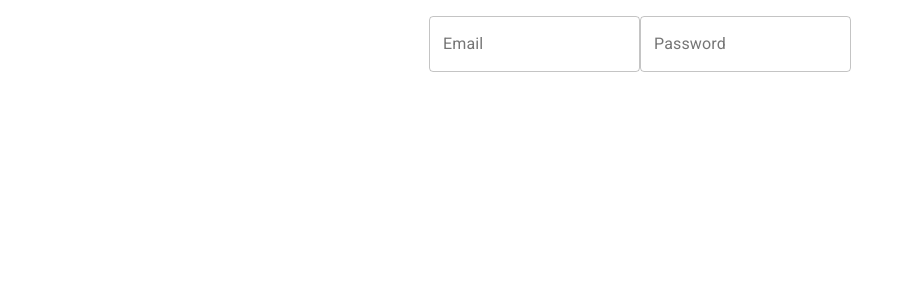
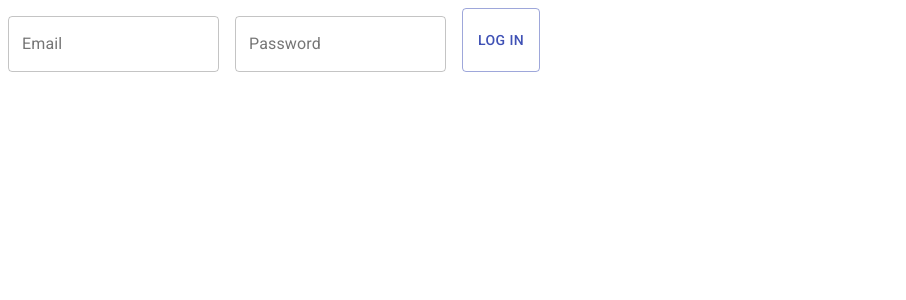
Before and after one commit to disney-parent-lambda/FE-Giselle-Hargrove, a React (Create React App) app in the folder disney-parent/: page / in a window 1280 px wide. Shown: the top 300 px of the page, without its empty margins (0-906 px from the left). Built offline with nearby package versions, Linux system fonts and the light colour scheme.

Commit message:
adding login component

```diff
--- a/disney-parent/src/Components/Login.js
+++ b/disney-parent/src/Components/Login.js
@@ -1,6 +1,7 @@
 import React from 'react';
 import TextField from '@material-ui/core/TextField';
 import { makeStyles } from '@material-ui/core/styles';
+import Button from '@material-ui/core/Button';
 
 const useStyles = makeStyles(theme => ({
   container: {
@@ -11,21 +12,20 @@
     marginLeft: theme.spacing(1),
     marginRight: theme.spacing(1),
   },
-  dense: {
-    marginTop: theme.spacing(2),
-  },
-  menu: {
-    width: 200,
+  button: {
+    margin: theme.spacing(1)
   }
 }));
 
 
 
 export default function Login() {
+  const classes = useStyles();
 
   return (
-    <form autoComplete="off">
+    <form className={classes.container} autoComplete="off">
       <TextField
+        className={classes.textField}
         id="outlined-email-input"
         label="Email"
         type="email"
@@ -35,6 +35,7 @@
         variant="outlined"
       />
       <TextField
+        className={classes.textField}
         id="outlined-password-input"
         label="Password"
         type="password"
@@ -42,6 +43,7 @@
         margin="normal"
         variant="outlined"
       />
+      <Button variant="outlined" color="primary" className={classes.button}>Log In</Button>
     </form>
   );
 };
```
